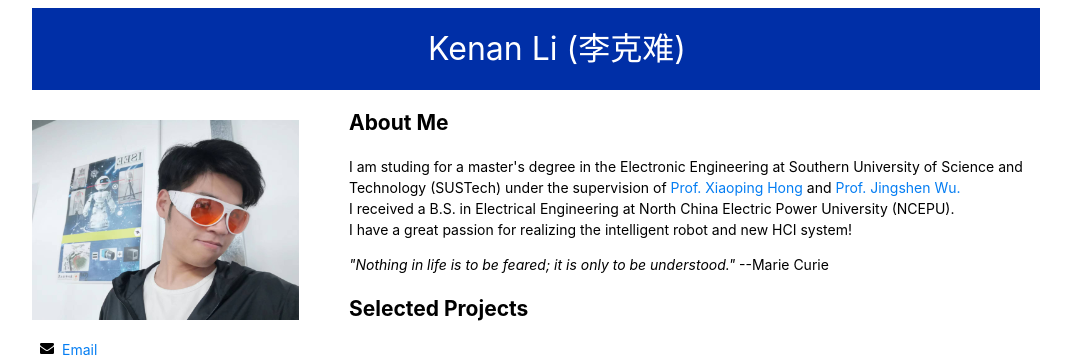
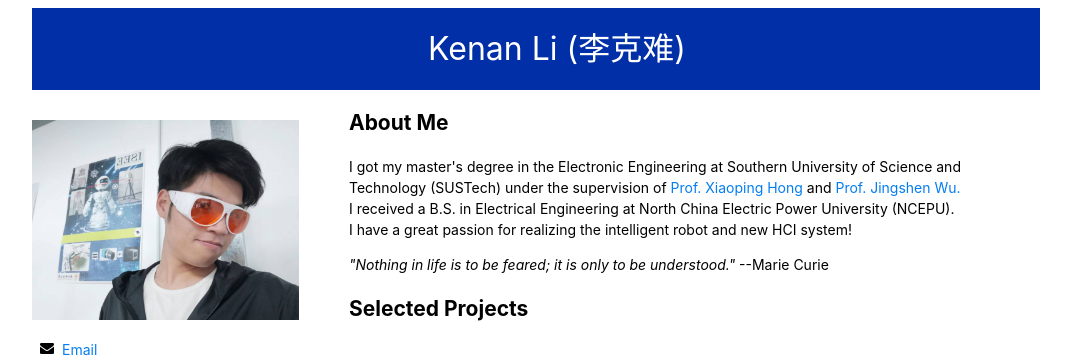
Before and after one commit to ConnorKevin/ConnorKevin.github.io, a Jekyll site: the page index.html, which Jekyll copies as it is, in a window 1280 px wide. Shown: the top 357 px of the page, without its empty margins (104-1175 px from the left). Built offline with Jekyll 4.4.1, drawn with Linux system fonts in a browser that asks for light colours.

Commit message:
Update index.html

```diff
--- a/index.html
+++ b/index.html
@@ -93,7 +93,7 @@
 
 	<article class="article">
 		<h1>About Me</h1>
-		<p> I am studing for a master's degree in the Electronic Engineering at Southern University of Science and Technology (SUSTech)
+		<p> I got my master's degree in the Electronic Engineering at Southern University of Science and Technology (SUSTech)
 			under the supervision of <a href="https://isee.technology/people/">Prof. Xiaoping Hong</a> and <a href="https://hkust-gz.edu.cn/about/leadership/vice-presidents/jingshen">Prof. Jingshen Wu.</a><br/>
 			I received a B.S. in Electrical Engineering at North China Electric Power University (NCEPU).<br/>
 			I have a great passion for realizing the intelligent robot and new HCI system!
```
